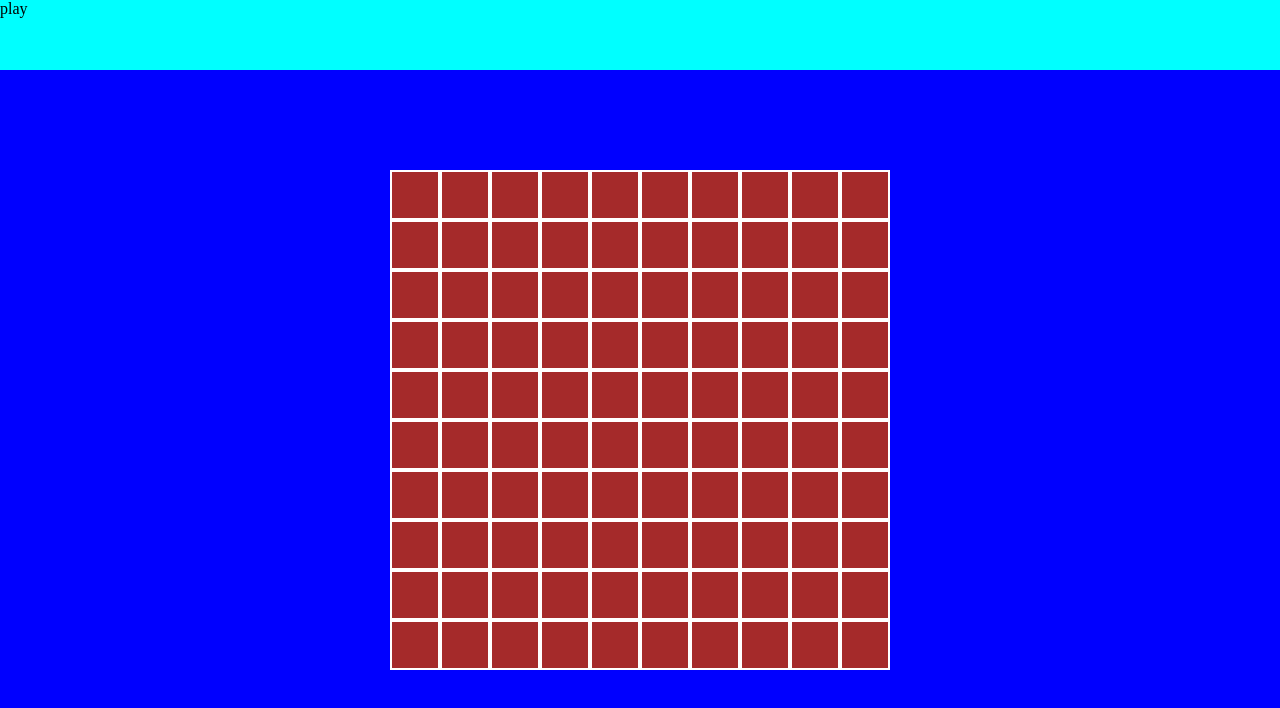
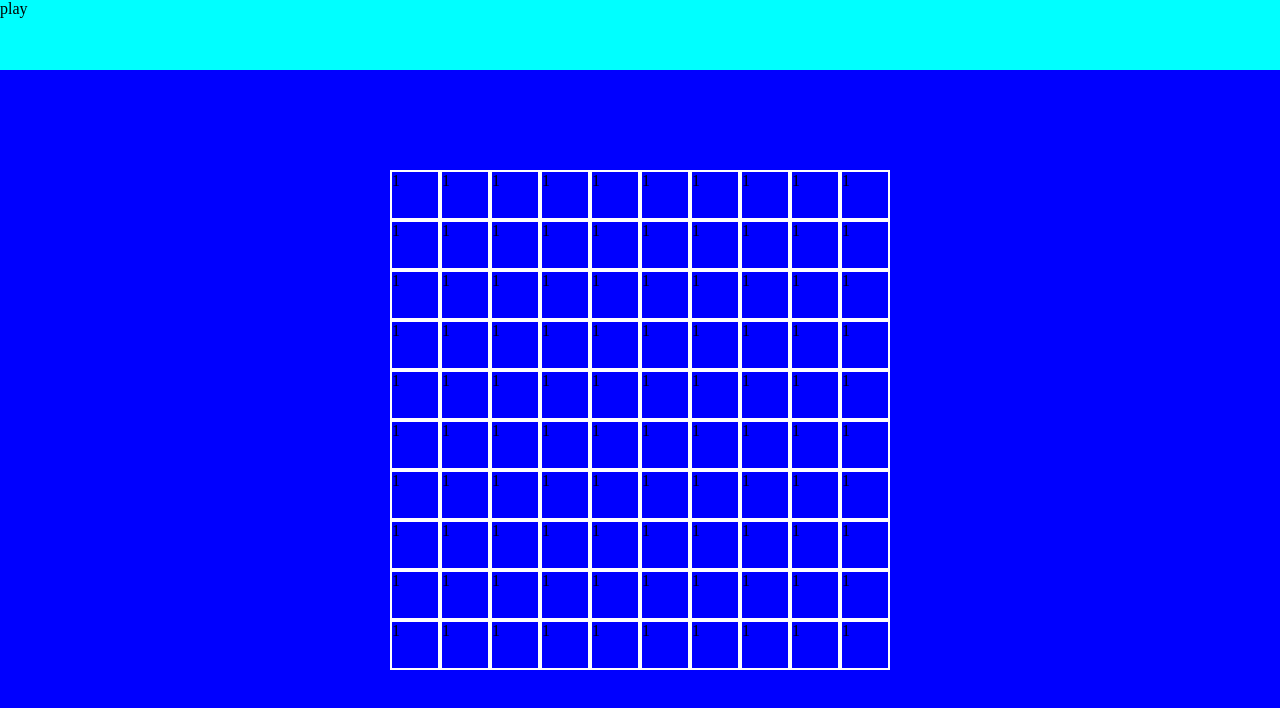
Before and after one commit to emanuelesacchetti/js-campominato-grid, a plain HTML site: page index.html in a window 1280 px wide. Drawn offline with Linux system fonts and the light colour scheme.

Commit message:
problema con generatore di numeri

```diff
--- a/css/style.css
+++ b/css/style.css
@@ -29,7 +29,6 @@ main {
 .square {
     width: calc(100% / 10);
     height: calc(100% / 10);
-    background-color: brown;
     border: 2px solid white;
 }
 .square.active {
--- a/js/main.js
+++ b/js/main.js
@@ -1,30 +1,32 @@
 const bottonePlay = document.querySelector('.btn');
 const gridDom = document.getElementById('grid');
 
-for (let i = 0; i < 100; i++){
-    const square = nuovoQuadratino();
+let numeroQuadrati = 100;
+
+for (let i = 0; i < numeroQuadrati; i++){
+    const square = newSquare();
+    square.append(generateNumbers(1, 100));
+
+    square.addEventListener('click',
+        function(){
+            this.classList.toggle('active');
+        }
+    )
 
 
     gridDom.append(square);
-
 }
 
 
 
-
-
-
-
-function nuovoQuadratino() {
+function newSquare() {
     const quadratino = document.createElement('div');
     quadratino.classList.add('square');
     return quadratino;
 }
 
-
-
-function generateNumbers(squareNumbers){
-    for( let i = 0; i < squareNumbers; i++){
-        return i
+function generateNumbers(min, max){
+    for( let i = min; i <= max; i++){
+        return i;
     }
 }
```
